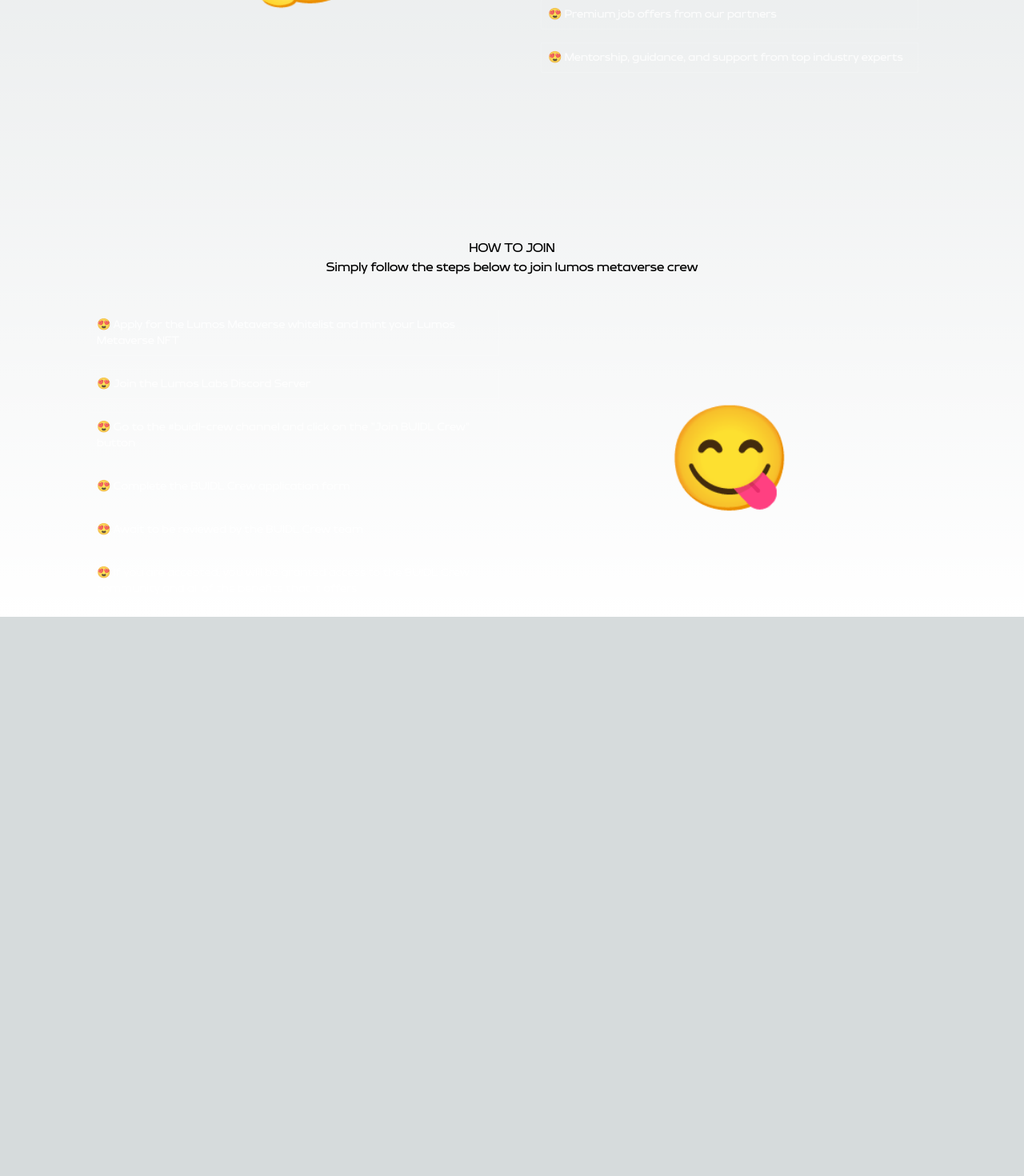
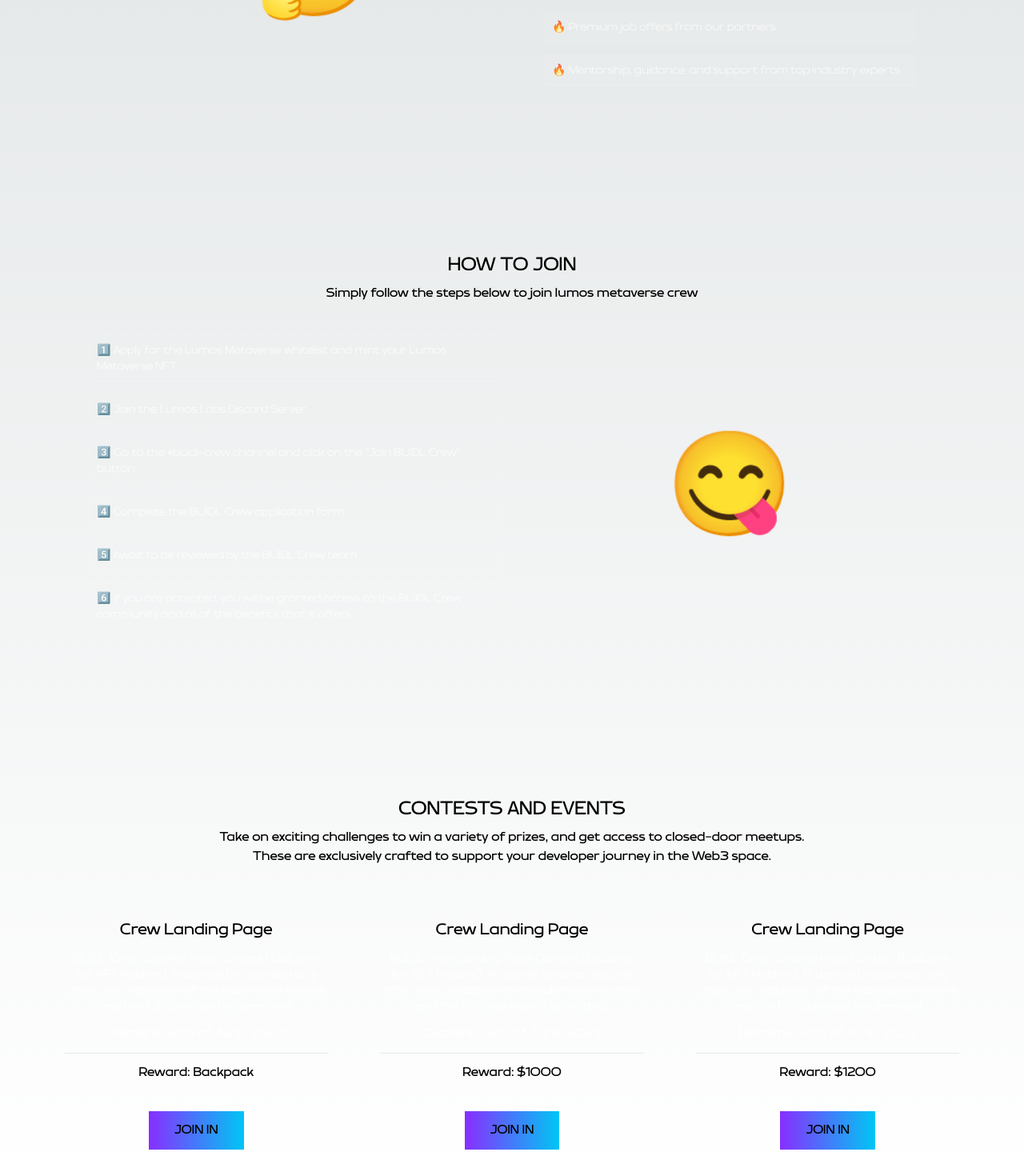
Before and after one commit to samuelafolabi/lumos, a Next.js app: page / in a window 1280 px wide. Shown: the part 977-2447 px from the top of the page at 80% size. Before the commit the page ends 1748 px from the top, so only its background shows below. Built offline with nearby package versions, Linux system fonts and the light colour scheme.

Commit message:
starts fold 4

```diff
--- a/src/app/globals.css
+++ b/src/app/globals.css
@@ -4,7 +4,23 @@
 
 @font-face {
   font-family: "Brinnan";
-  src: url("../asset/brinnanFont/Brinnan\ Regular.otf");
+  src: url("../asset/brinnanFont/Brinnan\ Light.otf") format("opentype");
+  font-weight: 300;
+  font-style: normal;
+}
+
+@font-face {
+  font-family: "Brinnan";
+  src: url("../asset/brinnanFont/Brinnan\ Regular.otf") format("opentype");
+  font-weight: 400;
+  font-style: normal;
+}
+
+@font-face {
+  font-family: "Brinnan";
+  src: url("../asset/brinnanFont/Brinnan\ Bold.otf") format("opentype");
+  font-weight: 600;
+  font-style: normal;
 }
 
 :root {
--- a/src/app/page.js
+++ b/src/app/page.js
@@ -1,9 +1,11 @@
+"use client";
 import Nav from "@/components/Nav/Nav";
 import HeroFold from "@/components/HeroFold/HeroFold";
 
 import Image from "next/image";
 import WhyBuidlFold from "@/components/WhyBuidlFold/WhyBuidlFold";
 import HowToJoinFold from "@/components/HowtoJoinFold/HowToJoinFold";
+import ContestAndEventsFold from "@/components/ContestAndEventsFold/ContestAndEventsFold";
 
 export default function Home() {
   return (
@@ -13,6 +15,7 @@ export default function Home() {
         <HeroFold />
         <WhyBuidlFold />
         <HowToJoinFold />
+        <ContestAndEventsFold />
       </div>
     </main>
   );
--- /dev/null
+++ b/src/components/ContestAndEventsFold/ContestAndEventsFold.js
@@ -0,0 +1,91 @@
+import React, { useState } from "react";
+const ContestAndEventsFold = () => {
+  const [isHover, setIsHover] = useState(false);
+  const [hoveredCard, setHoveredCard] = useState(0);
+  console.log(hoveredCard);
+  if (isHover == true) {
+    console.log("hovered");
+  }
+  const contests = [
+    {
+      id: 1,
+      title: "Crew Landing Page",
+      description:
+        "BUIDL Crew Landing Page Contest (Exclusive for NFT Holders). Prizes will be awarded only after clear validation of the submission is done and the full code repo is submitted.",
+      deadline: "12th of June, 2023",
+      reward: "Backpack",
+    },
+    {
+      id: 2,
+      title: "Crew Landing Page",
+      description:
+        "BUIDL Crew Landing Page Contest (Exclusive for NFT Holders). Prizes will be awarded only after clear validation of the submission is done and the full code repo is submitted.",
+      deadline: "12th of June, 2023",
+      reward: "$1000",
+    },
+    {
+      id: 3,
+      title: "Crew Landing Page",
+      description:
+        "BUIDL Crew Landing Page Contest (Exclusive for NFT Holders). Prizes will be awarded only after clear validation of the submission is done and the full code repo is submitted.",
+      deadline: "12th of June, 2023",
+      reward: "$1200",
+    },
+  ];
+  return (
+    <div>
+      <div className="uppercase text-center font-Brinnan mb-2 text-2xl">
+        Contests And Events
+      </div>
+      <div className="text-center font-Brinnan ">
+        Take on exciting challenges to win a variety of prizes, and get access
+        to closed-door meetups.
+        <br /> These are exclusively crafted to support your developer journey
+        in the Web3 space.
+      </div>
+
+      <div className="mt-10 px-16 mb-2 flex justify-center gap-8 font-Brinnan">
+        {contests.map(({ id, title, description, deadline, reward }) => (
+          <div
+            key={id}
+            className="bg-white/5 flex flex-col gap-3 px-4 py-6 border border-white/10 hover:border-primary-2 rounded-md"
+          >
+            <div className="text-center text-xl">{title}</div>
+            <div className="text-center text-sm text-white/80">
+              {description}
+            </div>
+            <div className="text-center  text-white/80">
+              Deadline: {deadline}
+            </div>
+            <hr />
+            <div className="text-center">
+              Reward:{" "}
+              <span
+                className={
+                  isHover && hoveredCard == id ? "text-secondary-1 " : ""
+                }
+              >
+                {reward}
+              </span>{" "}
+            </div>
+            <div className="flex justify-center items-center mt-6">
+              <button
+                className="bg-gradient-to-r from-secondary-2  to-primary-2  hover:from-secondary-1 hover:to-secondary-3  px-8 py-3 text-base text-black uppercase
+              "
+                onMouseEnter={() => {
+                  setIsHover(true);
+                  setHoveredCard(id);
+                }}
+                onMouseLeave={() => setIsHover(false)}
+              >
+                Join in
+              </button>
+            </div>
+          </div>
+        ))}
+      </div>
+    </div>
+  );
+};
+
+export default ContestAndEventsFold;
--- a/src/components/HowtoJoinFold/HowToJoinFold.js
+++ b/src/components/HowtoJoinFold/HowToJoinFold.js
@@ -5,33 +5,35 @@ const HowToJoinFold = () => {
     {
       id: 1,
       content:
-        "Apply for the Lumos Metaverse whitelist and mint your Lumos Metaverse NFT",
+        " 1️⃣ Apply for the Lumos Metaverse whitelist and mint your Lumos Metaverse NFT",
     },
     {
       id: 2,
-      content: "Join the Lumos Labs Discord Server",
+      content: "2️⃣ Join the Lumos Labs Discord Server",
     },
     {
       id: 3,
-      content: `Go to the #buidl-crew channel and click on the "Join BUIDL Crew" button`,
+      content: `3️⃣ Go to the #buidl-crew channel and click on the "Join BUIDL Crew" button`,
     },
     {
       id: 4,
-      content: "Complete the BUIDL Crew application form",
+      content: "4️⃣ Complete the BUIDL Crew application form",
     },
     {
       id: 5,
-      content: "Await to be reviewed by the BUIDL Crew team",
+      content: "5️⃣ Await to be reviewed by the BUIDL Crew team",
     },
     {
       id: 6,
       content:
-        "If you are accepted, you will be granted access to the BUIDL Crew community and all of the benefits that it offers.",
+        "6️⃣ If you are accepted, you will be granted access to the BUIDL Crew community and all of the benefits that it offers.",
     },
   ];
   return (
     <div>
-      <div className="uppercase text-center font-Brinnan">HOW TO JOIN</div>
+      <div className="uppercase text-center font-Brinnan mb-2 text-2xl">
+        HOW TO JOIN
+      </div>
 
       <div className="text-center font-Brinnan">
         Simply follow the steps below to join lumos metaverse crew
@@ -44,7 +46,7 @@ const HowToJoinFold = () => {
               key={id}
               className="w-[40vw] text-sm text-white/80 bg-white/5 mb-4 py-2 px-2 rounded-sm border-[1px] border-white/10 hover:border-primary-1"
             >
-              😍 {content}
+              {content}
             </div>
           ))}
         </div>
--- a/src/components/WhyBuidlFold/WhyBuidlFold.js
+++ b/src/components/WhyBuidlFold/WhyBuidlFold.js
@@ -30,7 +30,9 @@ const WhyBuidlFold = () => {
 
   return (
     <div className="">
-      <div className="uppercase text-center font-Brinnan">Why Build Crew</div>
+      <div className="uppercase text-center font-Brinnan mb-2 text-2xl">
+        Why Build Crew
+      </div>
       <div className="text-center font-Brinnan">
         The BUIDL Crew is a dedicated space for developers that offers a wide
         range of opportunities for developers to learn, grow, and build.{" "}
@@ -47,7 +49,7 @@ const WhyBuidlFold = () => {
               key={id}
               className="text-sm text-white/80 bg-white/5 mb-4 py-2 px-2 rounded-sm border-[1px] border-white/10 hover:border-primary-1"
             >
-              😍 {content}
+              🔥 {content}
             </div>
           ))}
         </div>
```
Also changed, not shown: public/images/LUMOS_LABS_LOGO-02.svg (added), src/styles/index.css (deleted).
